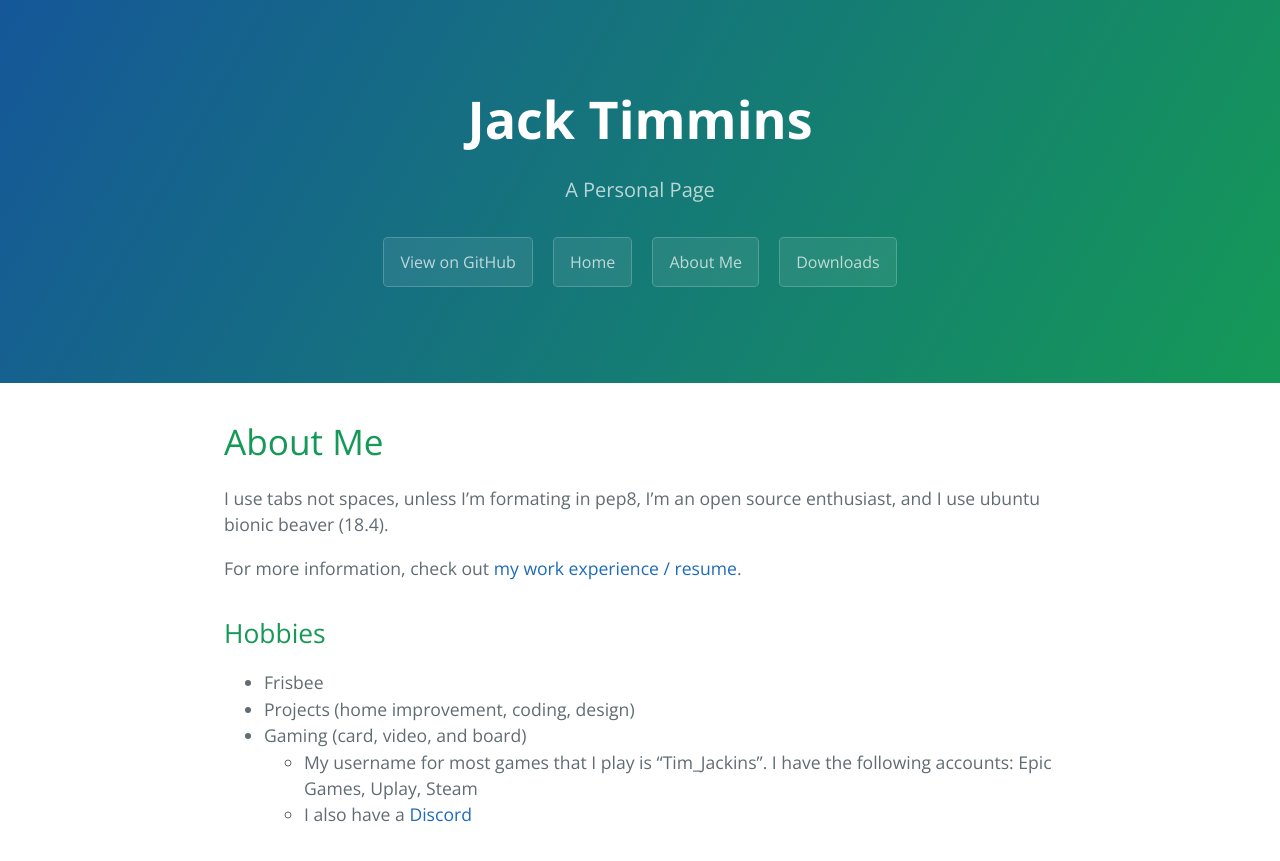
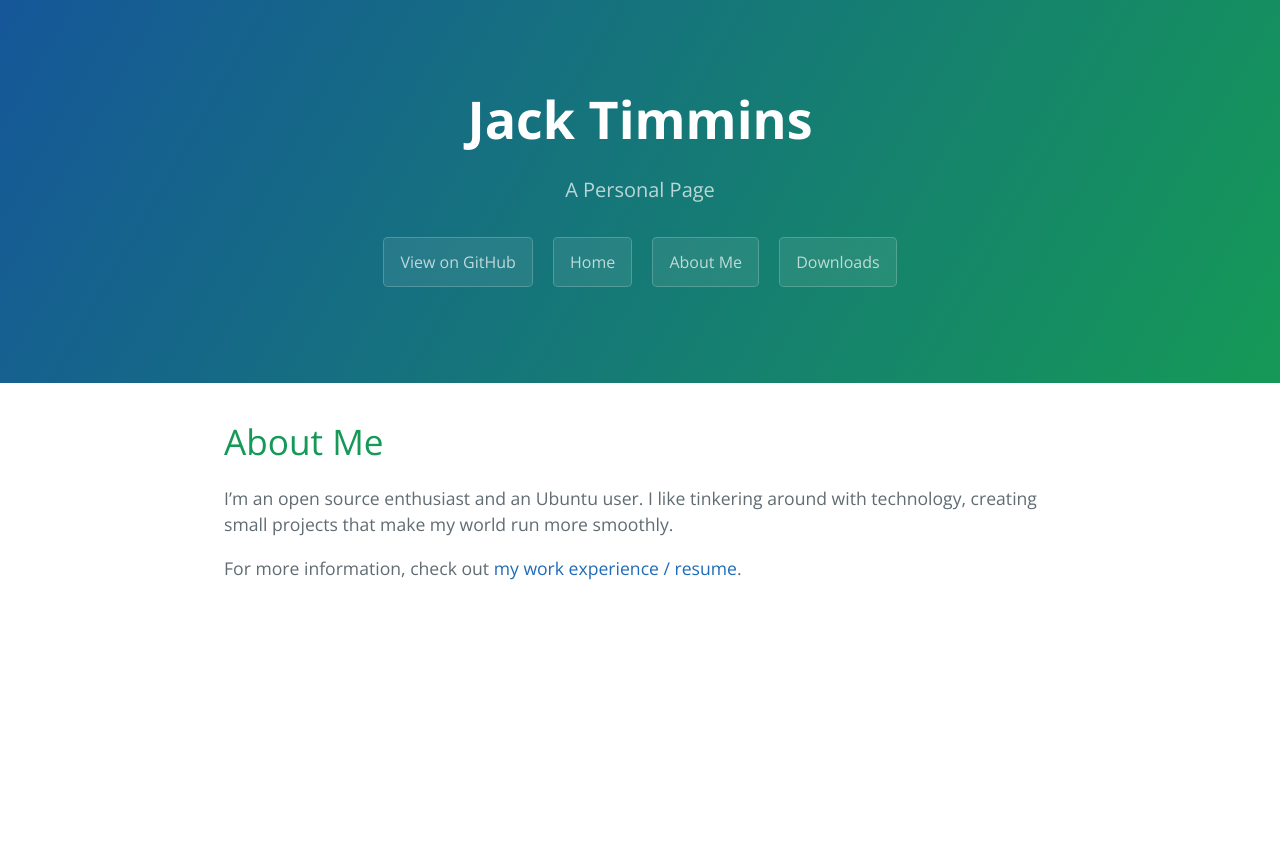
Before and after one commit to jonahweissman/Tim-Jackins.github.io, a Jekyll site: the page built from pages/about_me.md, in a window 1280 px wide. Shown: the top 861 px of the page. Built offline with Jekyll 4.4.1, drawn with Linux system fonts in a browser that asks for light colours; our own code applies the rules of GitHub Pages for plain Markdown files.

Commit message:
Update about_me.md
get rid of overly personal hobby section

```diff
--- a/pages/about_me.md
+++ b/pages/about_me.md
@@ -3,14 +3,7 @@ layout: default
 ---
 # About Me
 
-I use tabs not spaces, unless I'm formating in pep8, I'm an open source enthusiast, and I use ubuntu bionic beaver (18.4).
+I'm an open source enthusiast and an Ubuntu user. I like tinkering around with technology,
+creating small projects that make my world run more smoothly.
 
 For more information, check out [my work experience / resume](/pages/resume.html).
-
-## Hobbies
-
-- Frisbee
-- Projects (home improvement, coding, design)
-- Gaming (card, video, and board)
-  - My username for most games that I play is "Tim_Jackins". I have the following accounts: Epic Games, Uplay, Steam
-  - I also have a [Discord](https://discord.gg/mF9zuEp)
```
